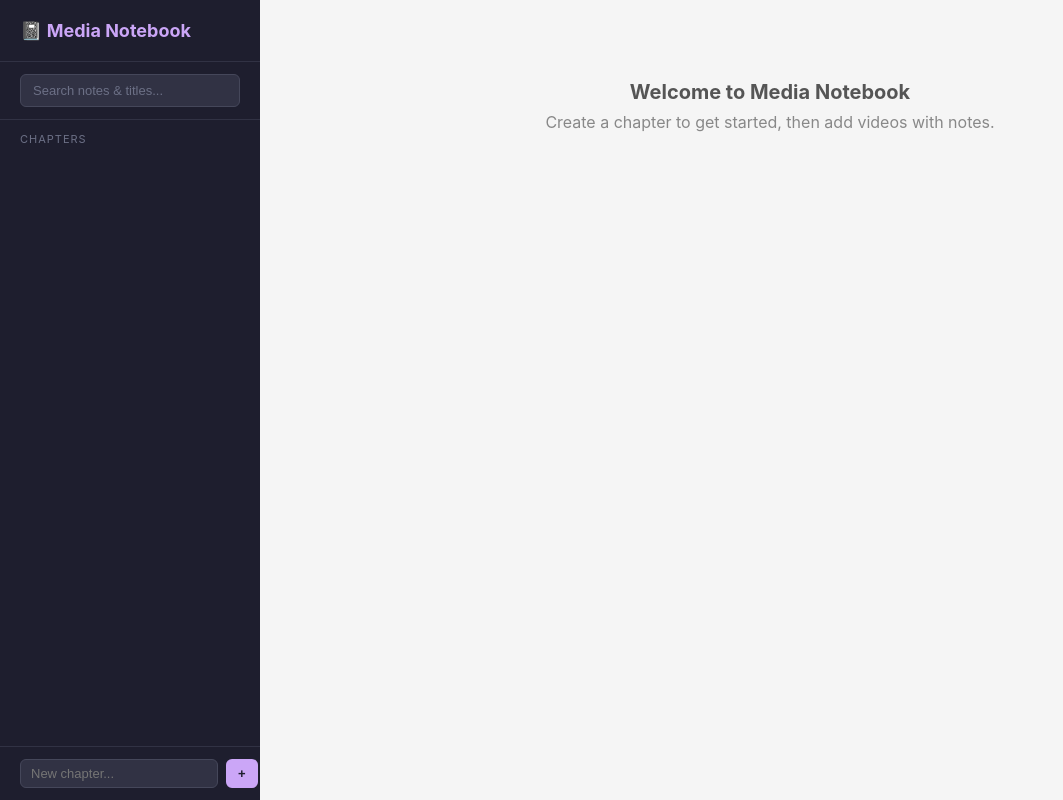
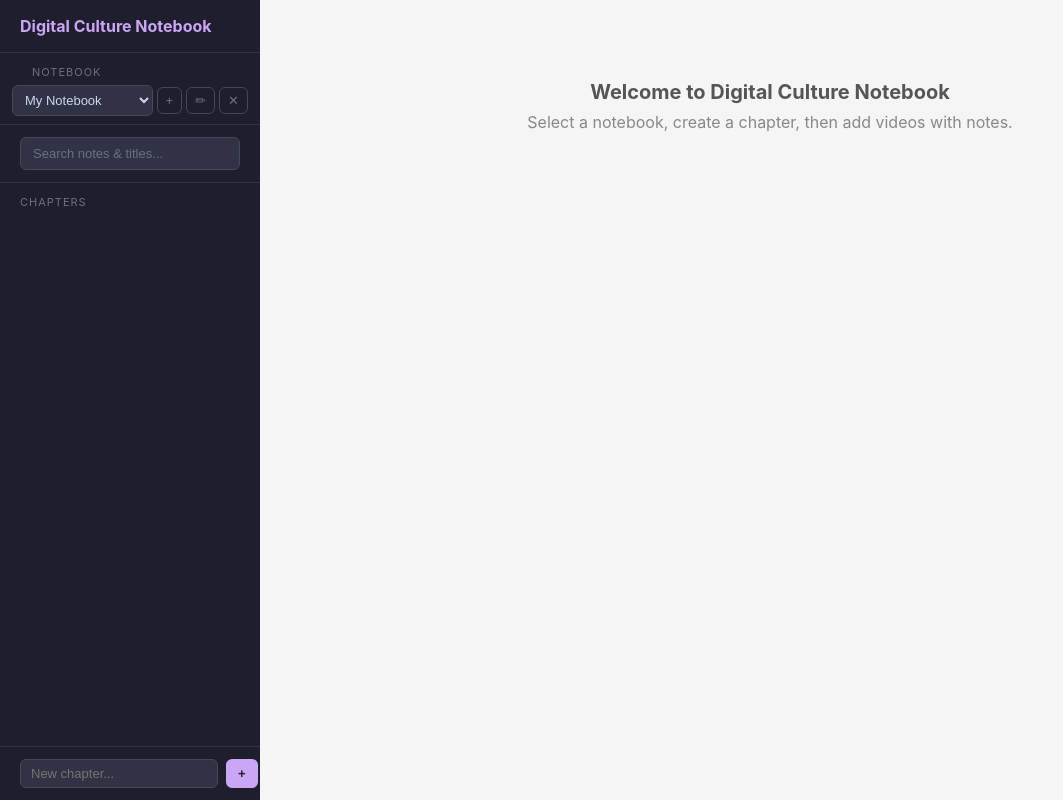
Before and after one commit to artificialnouveau/clipstudio, a FastAPI app: page / in a window 1280 px wide. Shown: the whole page, without its empty margins (0-1063 px from the left). Run offline with FastAPI, Linux system fonts and the light colour scheme; data comes from the database, SQL or seed files in the repository; data that the repository does not hold is empty; some libraries are stand-ins or nearby versions.

Commit message:
Add notebooks, folder-based media storage, and screenshot
- Add notebook management (create, rename, delete) above chapters
- Videos now saved to media/Notebook_Name/Chapter_Name/ with sanitized filenames
- Notes saved as .txt files alongside each video
- Add notebook selector dropdown in sidebar
- Add screenshot to README
- Update README with new features and file structure

```diff
--- a/app/main.py
+++ b/app/main.py
@@ -5,7 +5,7 @@ from fastapi.staticfiles import StaticFiles
 from fastapi.templating import Jinja2Templates
 from pydantic import BaseModel
 from database import get_db, init_db
-from downloader import download_video, MEDIA_DIR
+from downloader import download_video, save_notes_file, MEDIA_DIR
 
 app = FastAPI()
 
@@ -18,10 +18,11 @@ init_db()
 
 # --- Pydantic models ---
 
-class ChapterCreate(BaseModel):
+class NameBody(BaseModel):
     name: str
 
-class ChapterRename(BaseModel):
+class ChapterCreate(BaseModel):
+    notebook_id: int
     name: str
 
 class EntryCreate(BaseModel):
@@ -35,20 +36,68 @@ class NoteUpdate(BaseModel):
 
 # --- Media serving ---
 
-@app.get("/media/{filename}")
-def serve_media(filename: str):
-    path = os.path.join(MEDIA_DIR, filename)
+@app.get("/media/{filepath:path}")
+def serve_media(filepath: str):
+    path = os.path.join(MEDIA_DIR, filepath)
     if not os.path.isfile(path):
         raise HTTPException(404, "File not found")
     return FileResponse(path)
 
 
+# --- Notebook endpoints ---
+
+@app.get("/api/notebooks")
+def list_notebooks():
+    db = get_db()
+    rows = db.execute("SELECT * FROM notebooks ORDER BY created_at").fetchall()
+    db.close()
+    return [dict(r) for r in rows]
+
+
+@app.post("/api/notebooks")
+def create_notebook(data: NameBody):
+    db = get_db()
+    cur = db.execute("INSERT INTO notebooks (name) VALUES (?)", (data.name,))
+    db.commit()
+    row = db.execute("SELECT * FROM notebooks WHERE id = ?", (cur.lastrowid,)).fetchone()
+    db.close()
+    return dict(row)
+
+
+@app.put("/api/notebooks/{notebook_id}")
+def rename_notebook(notebook_id: int, data: NameBody):
+    db = get_db()
+    db.execute("UPDATE notebooks SET name = ? WHERE id = ?", (data.name, notebook_id))
+    db.commit()
+    row = db.execute("SELECT * FROM notebooks WHERE id = ?", (notebook_id,)).fetchone()
+    db.close()
+    if not row:
+        raise HTTPException(404, "Notebook not found")
+    return dict(row)
+
+
+@app.delete("/api/notebooks/{notebook_id}")
+def delete_notebook(notebook_id: int):
+    db = get_db()
+    count = db.execute("SELECT COUNT(*) as cnt FROM notebooks").fetchone()["cnt"]
+    if count <= 1:
+        db.close()
+        raise HTTPException(400, "Cannot delete the last notebook")
+    db.execute("DELETE FROM notebooks WHERE id = ?", (notebook_id,))
+    db.commit()
+    db.close()
+    return {"ok": True}
+
+
 # --- Chapter endpoints ---
 
-@app.get("/api/chapters")
-def list_chapters():
+@app.get("/api/notebooks/{notebook_id}/chapters")
+def list_chapters(notebook_id: int):
     db = get_db()
-    rows = db.execute("SELECT * FROM chapters ORDER BY created_at").fetchall()
+    rows = db.execute(
+        "SELECT * FROM chapters WHERE notebook_id = ? ORDER BY created_at",
+        (notebook_id,),
+    ).fetchall()
     db.close()
     return [dict(r) for r in rows]
 
@@ -56,16 +105,18 @@ def list_chapters():
 @app.post("/api/chapters")
 def create_chapter(data: ChapterCreate):
     db = get_db()
-    cur = db.execute("INSERT INTO chapters (name) VALUES (?)", (data.name,))
+    cur = db.execute(
+        "INSERT INTO chapters (notebook_id, name) VALUES (?, ?)",
+        (data.notebook_id, data.name),
+    )
     db.commit()
-    chapter_id = cur.lastrowid
-    row = db.execute("SELECT * FROM chapters WHERE id = ?", (chapter_id,)).fetchone()
+    row = db.execute("SELECT * FROM chapters WHERE id = ?", (cur.lastrowid,)).fetchone()
     db.close()
     return dict(row)
 
 
 @app.put("/api/chapters/{chapter_id}")
-def rename_chapter(chapter_id: int, data: ChapterRename):
+def rename_chapter(chapter_id: int, data: NameBody):
     db = get_db()
     db.execute("UPDATE chapters SET name = ? WHERE id = ?", (data.name, chapter_id))
     db.commit()
@@ -122,10 +173,23 @@ def list_entries(chapter_id: int):
 
 @app.post("/api/entries")
 def create_entry(data: EntryCreate):
+    # Look up notebook and chapter names for folder structure
+    db = get_db()
+    chapter = db.execute("SELECT * FROM chapters WHERE id = ?", (data.chapter_id,)).fetchone()
+    if not chapter:
+        db.close()
+        raise HTTPException(404, "Chapter not found")
+    notebook = db.execute("SELECT * FROM notebooks WHERE id = ?", (chapter["notebook_id"],)).fetchone()
+    db.close()
+
     try:
-        result = download_video(data.url)
+        result = download_video(data.url, notebook["name"], chapter["name"])
     except Exception as e:
         raise HTTPException(400, f"Download failed: {e}")
+
+    # Save initial notes as .txt alongside the video
+    if data.notes:
+        save_notes_file(result["video_path"], data.notes)
 
     db = get_db()
     cur = db.execute(
@@ -149,6 +213,8 @@ def update_notes(entry_id: int, data: NoteUpdate):
     db.close()
     if not row:
         raise HTTPException(404, "Entry not found")
+    # Also save notes as .txt file alongside the video
+    save_notes_file(row["video_path"], data.notes)
     return dict(row)
 
 
--- a/app/static/css/style.css
+++ b/app/static/css/style.css
@@ -20,10 +20,50 @@ body {
 }
 
 #sidebar h1 {
-    padding: 20px;
-    font-size: 18px;
+    padding: 16px 20px;
+    font-size: 16px;
     border-bottom: 1px solid #313244;
     color: #cba6f7;
+}
+
+/* Notebook selector */
+#notebook-selector {
+    padding: 0 12px 8px;
+    border-bottom: 1px solid #313244;
+}
+
+#notebook-bar {
+    display: flex;
+    gap: 4px;
+    align-items: center;
+}
+
+#notebook-bar select {
+    flex: 1;
+    padding: 6px 8px;
+    border: 1px solid #45475a;
+    border-radius: 6px;
+    background: #313244;
+    color: #cdd6f4;
+    font-size: 13px;
+    outline: none;
+    cursor: pointer;
+}
+
+#notebook-bar button {
+    background: none;
+    border: 1px solid #45475a;
+    border-radius: 6px;
+    color: #6c7086;
+    cursor: pointer;
+    font-size: 13px;
+    padding: 5px 8px;
+    transition: color 0.15s;
+}
+
+#notebook-bar button:hover {
+    color: #cdd6f4;
+    border-color: #6c7086;
 }
 
 #sidebar .section-label {
--- a/app/static/js/app.js
+++ b/app/static/js/app.js
@@ -1,12 +1,86 @@
 const API = "";
+let currentNotebookId = null;
 let currentChapterId = null;
 let quillEditors = {};
 let chapterNotesQuill = null;
 
+// --- Notebook management ---
+
+async function loadNotebooks() {
+    const res = await fetch(`${API}/api/notebooks`);
+    const notebooks = await res.json();
+    const dropdown = document.getElementById("notebook-dropdown");
+    dropdown.innerHTML = "";
+    notebooks.forEach(nb => {
+        const opt = document.createElement("option");
+        opt.value = nb.id;
+        opt.textContent = nb.name;
+        if (nb.id === currentNotebookId) opt.selected = true;
+        dropdown.appendChild(opt);
+    });
+    if (!currentNotebookId && notebooks.length > 0) {
+        currentNotebookId = notebooks[0].id;
+        dropdown.value = currentNotebookId;
+    }
+    if (currentNotebookId) loadChapters();
+}
+
+function onNotebookChange(e) {
+    currentNotebookId = parseInt(e.target.value);
+    currentChapterId = null;
+    showWelcome();
+    loadChapters();
+}
+
+async function addNotebook() {
+    const name = prompt("New notebook name:");
+    if (!name) return;
+    const res = await fetch(`${API}/api/notebooks`, {
+        method: "POST",
+        headers: { "Content-Type": "application/json" },
+        body: JSON.stringify({ name }),
+    });
+    const nb = await res.json();
+    currentNotebookId = nb.id;
+    currentChapterId = null;
+    showWelcome();
+    await loadNotebooks();
+}
+
+async function renameNotebook() {
+    if (!currentNotebookId) return;
+    const dropdown = document.getElementById("notebook-dropdown");
+    const currentName = dropdown.options[dropdown.selectedIndex]?.textContent || "";
+    const name = prompt("Rename notebook:", currentName);
+    if (!name) return;
+    await fetch(`${API}/api/notebooks/${currentNotebookId}`, {
+        method: "PUT",
+        headers: { "Content-Type": "application/json" },
+        body: JSON.stringify({ name }),
+    });
+    await loadNotebooks();
+}
+
+async function deleteNotebook() {
+    if (!currentNotebookId) return;
+    if (!confirm("Delete this notebook and all its chapters/entries?")) return;
+    const res = await fetch(`${API}/api/notebooks/${currentNotebookId}`, { method: "DELETE" });
+    if (!res.ok) {
+        const err = await res.json();
+        alert(err.detail || "Cannot delete");
+        return;
+    }
+    currentNotebookId = null;
+    currentChapterId = null;
+    showWelcome();
+    await loadNotebooks();
+}
+
 // --- Chapter management ---
 
 async function loadChapters() {
-    const res = await fetch(`${API}/api/chapters`);
+    if (!currentNotebookId) return;
+    const res = await fetch(`${API}/api/notebooks/${currentNotebookId}/chapters`);
     const chapters = await res.json();
     const list = document.getElementById("chapter-list");
     list.innerHTML = "";
@@ -30,13 +104,14 @@ async function loadChapters() {
 }
 
 async function addChapter() {
+    if (!currentNotebookId) return;
     const input = document.getElementById("new-chapter-name");
     const name = input.value.trim();
     if (!name) return;
     await fetch(`${API}/api/chapters`, {
         method: "POST",
         headers: { "Content-Type": "application/json" },
-        body: JSON.stringify({ name }),
+        body: JSON.stringify({ notebook_id: currentNotebookId, name }),
     });
     input.value = "";
     await loadChapters();
@@ -81,14 +156,18 @@ async function selectChapter(id, name) {
     await loadEntries(id);
 }
 
+function showWelcome() {
+    document.getElementById("welcome").style.display = "block";
+    document.getElementById("chapter-view").style.display = "none";
+    document.getElementById("search-results").style.display = "none";
+}
+
 // --- Chapter notes ---
 
 async function loadChapterNotes(chapterId) {
     const res = await fetch(`${API}/api/chapters/${chapterId}`);
     const chapter = await res.json();
 
-    // Initialize or re-use Quill for chapter notes
-    const editorEl = document.getElementById("chapter-notes-editor");
     if (!chapterNotesQuill) {
         chapterNotesQuill = new Quill("#chapter-notes-editor", {
             theme: "snow",
@@ -119,12 +198,6 @@ async function saveChapterNotes() {
     setTimeout(() => {
         document.getElementById("chapter-notes-status").textContent = "";
     }, 2000);
-}
-
-function showWelcome() {
-    document.getElementById("welcome").style.display = "block";
-    document.getElementById("chapter-view").style.display = "none";
-    document.getElementById("search-results").style.display = "none";
 }
 
 // --- Entry management ---
@@ -172,7 +245,6 @@ function createEntryCard(entry) {
         </div>
     `;
 
-    // Initialize Quill after DOM insertion
     requestAnimationFrame(() => {
         const editorEl = document.getElementById(editorId);
         if (editorEl) {
@@ -265,7 +337,7 @@ function onSearch(e) {
     clearTimeout(searchTimeout);
     if (!q) {
         if (currentChapterId) {
-            document.getElementById("chapter-view").style.display = "block";
+            document.getElementById("chapter-view").style.display = "flex";
         } else {
             document.getElementById("welcome").style.display = "block";
         }
@@ -320,7 +392,9 @@ function escapeHtml(text) {
 // --- Init ---
 
 document.addEventListener("DOMContentLoaded", () => {
-    loadChapters();
+    loadNotebooks();
+
+    document.getElementById("notebook-dropdown").addEventListener("change", onNotebookChange);
 
     document.getElementById("new-chapter-name").addEventListener("keydown", (e) => {
         if (e.key === "Enter") addChapter();
--- a/app/templates/index.html
+++ b/app/templates/index.html
@@ -3,7 +3,7 @@
 <head>
     <meta charset="UTF-8">
     <meta name="viewport" content="width=device-width, initial-scale=1.0">
-    <title>Media Notebook</title>
+    <title>Digital Culture Notebook</title>
     <link rel="stylesheet" href="/static/css/style.css">
     <link href="https://cdn.quilljs.com/1.3.7/quill.snow.css" rel="stylesheet">
     <script src="https://cdn.quilljs.com/1.3.7/quill.min.js"></script>
@@ -11,7 +11,18 @@
 <body>
 
 <div id="sidebar">
-    <h1>📓 Media Notebook</h1>
+    <h1>Digital Culture Notebook</h1>
+
+    <!-- Notebook selector -->
+    <div id="notebook-selector">
+        <div class="section-label">Notebook</div>
+        <div id="notebook-bar">
+            <select id="notebook-dropdown"></select>
+            <button onclick="addNotebook()" title="New notebook">+</button>
+            <button onclick="renameNotebook()" title="Rename notebook">✏</button>
+            <button onclick="deleteNotebook()" title="Delete notebook">✕</button>
+        </div>
+    </div>
 
     <div id="search-box">
         <input type="text" id="search-input" placeholder="Search notes & titles...">
@@ -30,8 +41,8 @@
     <!-- Welcome state -->
     <div id="welcome">
         <div class="empty-state">
-            <h3>Welcome to Media Notebook</h3>
-            <p>Create a chapter to get started, then add videos with notes.</p>
+            <h3>Welcome to Digital Culture Notebook</h3>
+            <p>Select a notebook, create a chapter, then add videos with notes.</p>
         </div>
     </div>
 
```
Also changed, not shown: app/database.py (+18 -2 lines), app/downloader.py (+88 -47 lines), README.md, screenshot.png (added).
